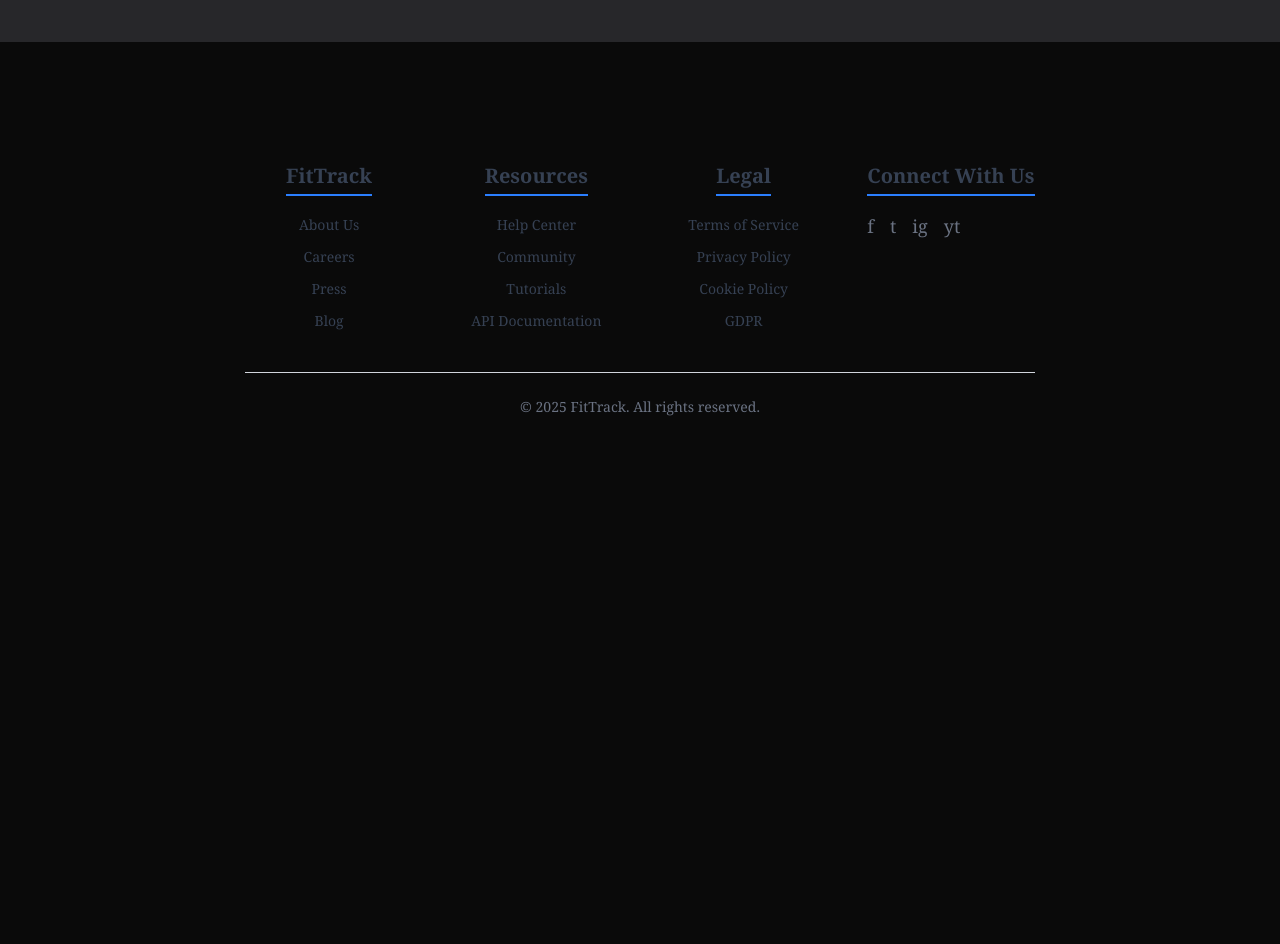
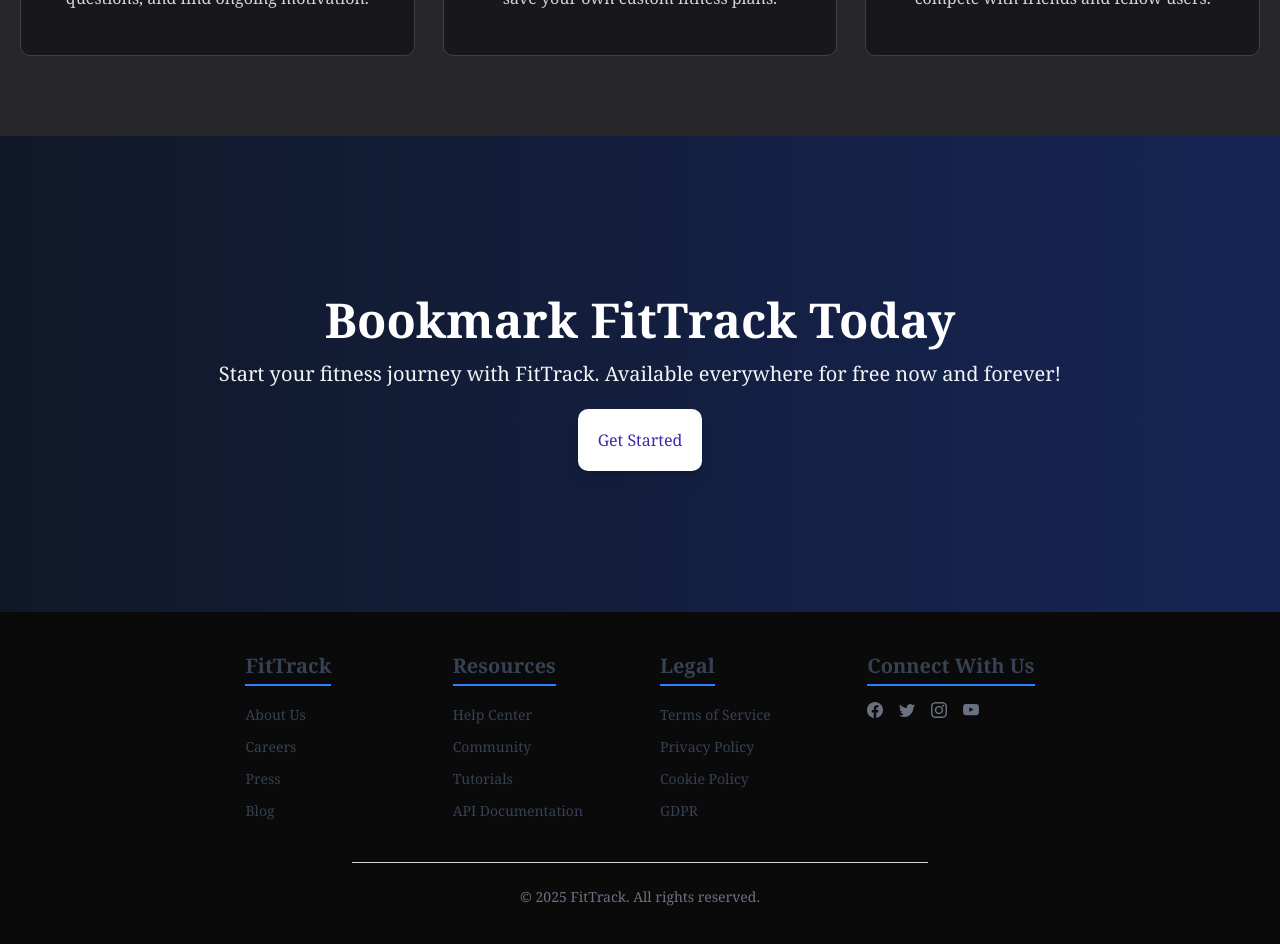
Before and after one commit to chongjie-6/FitTrack, a Next.js app: page / in a window 1280 px wide. Shown: the part 1360-2304 px from the top of the page. Before the commit the page ends 1817 px from the top, so only its background shows below. Built offline with nearby package versions, Linux system fonts and the light colour scheme.

Commit message:
make changes to formatting and add banner to landing page

```diff
--- a/src/app/globals.css
+++ b/src/app/globals.css
@@ -167,13 +167,16 @@
     @apply p-2 w-full border-2 rounded-xl
   }
   .demo_container{
-    @apply flex flex-col items-center justify-center mx-auto space-y-20 text-center
+    @apply flex flex-col items-center justify-center mx-auto text-center
   }
   .landing_grid{
     @apply grid auto-rows-fr grid-cols-1 md:grid-cols-2 xl:grid-cols-3 gap-7
   }
   .landing_card{
-    @apply text-balance space-y-3 overflow-auto h-full min-h-52 min-w-0 hover:shadow-xl hover:-translate-y-0.5 hover:scale-105 transition-all duration-75 bg-zinc-900 border border-zinc-700 rounded-lg p-4 hover:shadow-zinc-500
+    @apply text-balance space-y-3 h-full min-h-64 min-w-0 hover:shadow-xl hover:-translate-y-0.5 hover:scale-105 transition-all duration-75 bg-zinc-900 border border-zinc-700 rounded-lg p-4 hover:shadow-zinc-500
+  }
+  .landing_banner{
+    @apply text-balance space-y-6 bg-gradient-to-r from-gray-900 to-blue-950 items-center w-full text-center flex py-40
   }
 
 }
--- a/src/app/page.tsx
+++ b/src/app/page.tsx
@@ -2,6 +2,7 @@ import Footer from "@/components/ui/footer";
 import { Header } from "@/components/ui/header";
 import LandingPageDemo from "@/components/ui/landing_page_demo";
 import LandingGrid from "@/components/ui/landing_page_grid";
+import Link from "next/link";
 export default function LandingPage() {
   return (
     <>
@@ -17,8 +18,25 @@ export default function LandingPage() {
           </div>
         </section>
 
-        <Footer></Footer>
+        <div className="landing_banner">
+          <div className="mx-auto">
+            <h2 className="text-5xl font-bold text-white mb-4 ">
+              Bookmark FitTrack Today
+            </h2>
+            <p className="text-xl text-gray-100 mb-10">
+              Start your fitness journey with FitTrack. Available everywhere for
+              free now and forever!
+            </p>
+            <Link
+              href={"/register"}
+              className="bg-white text-indigo-800 hover:bg-indigo-100 font-medium p-5 h-full rounded-lg transition-all duration-300 shadow-lg"
+            >
+              Get Started
+            </Link>
+          </div>
+        </div>
       </div>
+      <Footer></Footer>
     </>
   );
 }
--- a/src/components/ui/footer.tsx
+++ b/src/components/ui/footer.tsx
@@ -2,8 +2,7 @@ import Link from "next/link";
 
 export default function Footer() {
   return (
-    <footer className="text-gray-700 py-10 px-4">
-      <div className="max-w-screen-xl mx-auto">
+    <footer className="text-gray-700 py-10 px-4 flex flex-col max-w-7xl mx-auto justify-center items-center">
       <div className="grid grid-cols-2 xl:grid-cols-4 gap-10">
         {/* FitTrack Column */}
         <div>
@@ -30,12 +29,8 @@ export default function Footer() {
             Resources
           </h3>
           <ul className="space-y-2">
-              {[
-                "Help Center",
-                "Community",
-                "Tutorials",
-                "API Documentation",
-              ].map((item, i) => (
+            {["Help Center", "Community", "Tutorials", "API Documentation"].map(
+              (item, i) => (
                 <li key={i}>
                   <Link
                     href="#"
@@ -44,7 +39,8 @@ export default function Footer() {
                     {item}
                   </Link>
                 </li>
-              ))}
+              )
+            )}
           </ul>
         </div>
 
@@ -79,25 +75,60 @@ export default function Footer() {
           </h3>
           <div className="flex gap-4 text-gray-500 text-lg">
             <Link href="#" className="hover:text-blue-500 transition-colors">
-                f
+              <svg
+                xmlns="http://www.w3.org/2000/svg"
+                width="16"
+                height="16"
+                fill="currentColor"
+                className="bi bi-facebook"
+                viewBox="0 0 16 16"
+              >
+                <path d="M16 8.049c0-4.446-3.582-8.05-8-8.05C3.58 0-.002 3.603-.002 8.05c0 4.017 2.926 7.347 6.75 7.951v-5.625h-2.03V8.05H6.75V6.275c0-2.017 1.195-3.131 3.022-3.131.876 0 1.791.157 1.791.157v1.98h-1.009c-.993 0-1.303.621-1.303 1.258v1.51h2.218l-.354 2.326H9.25V16c3.824-.604 6.75-3.934 6.75-7.951" />
+              </svg>
             </Link>
             <Link href="#" className="hover:text-blue-500 transition-colors">
-                t
+              <svg
+                xmlns="http://www.w3.org/2000/svg"
+                width="16"
+                height="16"
+                fill="currentColor"
+                className="bi bi-twitter"
+                viewBox="0 0 16 16"
+              >
+                <path d="M5.026 15c6.038 0 9.341-5.003 9.341-9.334q.002-.211-.006-.422A6.7 6.7 0 0 0 16 3.542a6.7 6.7 0 0 1-1.889.518 3.3 3.3 0 0 0 1.447-1.817 6.5 6.5 0 0 1-2.087.793A3.286 3.286 0 0 0 7.875 6.03a9.32 9.32 0 0 1-6.767-3.429 3.29 3.29 0 0 0 1.018 4.382A3.3 3.3 0 0 1 .64 6.575v.045a3.29 3.29 0 0 0 2.632 3.218 3.2 3.2 0 0 1-.865.115 3 3 0 0 1-.614-.057 3.28 3.28 0 0 0 3.067 2.277A6.6 6.6 0 0 1 .78 13.58a6 6 0 0 1-.78-.045A9.34 9.34 0 0 0 5.026 15" />
+              </svg>
             </Link>
             <Link href="#" className="hover:text-blue-500 transition-colors">
-                ig
+              <svg
+                xmlns="http://www.w3.org/2000/svg"
+                width="16"
+                height="16"
+                fill="currentColor"
+                className="bi bi-instagram"
+                viewBox="0 0 16 16"
+              >
+                <path d="M8 0C5.829 0 5.556.01 4.703.048 3.85.088 3.269.222 2.76.42a3.9 3.9 0 0 0-1.417.923A3.9 3.9 0 0 0 .42 2.76C.222 3.268.087 3.85.048 4.7.01 5.555 0 5.827 0 8.001c0 2.172.01 2.444.048 3.297.04.852.174 1.433.372 1.942.205.526.478.972.923 1.417.444.445.89.719 1.416.923.51.198 1.09.333 1.942.372C5.555 15.99 5.827 16 8 16s2.444-.01 3.298-.048c.851-.04 1.434-.174 1.943-.372a3.9 3.9 0 0 0 1.416-.923c.445-.445.718-.891.923-1.417.197-.509.332-1.09.372-1.942C15.99 10.445 16 10.173 16 8s-.01-2.445-.048-3.299c-.04-.851-.175-1.433-.372-1.941a3.9 3.9 0 0 0-.923-1.417A3.9 3.9 0 0 0 13.24.42c-.51-.198-1.092-.333-1.943-.372C10.443.01 10.172 0 7.998 0zm-.717 1.442h.718c2.136 0 2.389.007 3.232.046.78.035 1.204.166 1.486.275.373.145.64.319.92.599s.453.546.598.92c.11.281.24.705.275 1.485.039.843.047 1.096.047 3.231s-.008 2.389-.047 3.232c-.035.78-.166 1.203-.275 1.485a2.5 2.5 0 0 1-.599.919c-.28.28-.546.453-.92.598-.28.11-.704.24-1.485.276-.843.038-1.096.047-3.232.047s-2.39-.009-3.233-.047c-.78-.036-1.203-.166-1.485-.276a2.5 2.5 0 0 1-.92-.598 2.5 2.5 0 0 1-.6-.92c-.109-.281-.24-.705-.275-1.485-.038-.843-.046-1.096-.046-3.233s.008-2.388.046-3.231c.036-.78.166-1.204.276-1.486.145-.373.319-.64.599-.92s.546-.453.92-.598c.282-.11.705-.24 1.485-.276.738-.034 1.024-.044 2.515-.045zm4.988 1.328a.96.96 0 1 0 0 1.92.96.96 0 0 0 0-1.92m-4.27 1.122a4.109 4.109 0 1 0 0 8.217 4.109 4.109 0 0 0 0-8.217m0 1.441a2.667 2.667 0 1 1 0 5.334 2.667 2.667 0 0 1 0-5.334" />
+              </svg>
             </Link>
             <Link href="#" className="hover:text-blue-500 transition-colors">
-                yt
+              <svg
+                xmlns="http://www.w3.org/2000/svg"
+                width="16"
+                height="16"
+                fill="currentColor"
+                className="bi bi-youtube"
+                viewBox="0 0 16 16"
+              >
+                <path d="M8.051 1.999h.089c.822.003 4.987.033 6.11.335a2.01 2.01 0 0 1 1.415 1.42c.101.38.172.883.22 1.402l.01.104.022.26.008.104c.065.914.073 1.77.074 1.957v.075c-.001.194-.01 1.108-.082 2.06l-.008.105-.009.104c-.05.572-.124 1.14-.235 1.558a2.01 2.01 0 0 1-1.415 1.42c-1.16.312-5.569.334-6.18.335h-.142c-.309 0-1.587-.006-2.927-.052l-.17-.006-.087-.004-.171-.007-.171-.007c-1.11-.049-2.167-.128-2.654-.26a2.01 2.01 0 0 1-1.415-1.419c-.111-.417-.185-.986-.235-1.558L.09 9.82l-.008-.104A31 31 0 0 1 0 7.68v-.123c.002-.215.01-.958.064-1.778l.007-.103.003-.052.008-.104.022-.26.01-.104c.048-.519.119-1.023.22-1.402a2.01 2.01 0 0 1 1.415-1.42c.487-.13 1.544-.21 2.654-.26l.17-.007.172-.006.086-.003.171-.007A100 100 0 0 1 7.858 2zM6.4 5.209v4.818l4.157-2.408z" />
+              </svg>
             </Link>
           </div>
         </div>
       </div>
 
       {/* Footer Bottom */}
-        <div className="mt-10 pt-6 border-t border-gray-300 text-center text-sm text-gray-500">
+      <div className="mt-10 pt-6 border-t border-gray-300 text-center text-sm text-gray-500 w-full max-w-xl">
         &copy; 2025 FitTrack. All rights reserved.
-        </div>
       </div>
     </footer>
   );
--- a/src/components/ui/header.tsx
+++ b/src/components/ui/header.tsx
@@ -2,15 +2,20 @@ import Link from "next/link";
 import React from "react";
 
 export function Header() {
-  return <header className="top-0 left-0 right-0 bg-gray-300 shadow-md z-50 border-b-2 ">
+  return (
+    <header className="sm:fixed top-0 left-0 right-0 bg-gray-300 shadow-md z-50 border-b-2 opacity-100 sm:opacity-97">
       <nav className="flex items-center justify-around h-16 sm:h-20">
         <p className="text-xl sm:text-3xl font-bold">
           <span className="text-blue-600">Fit</span>
           <span className="text-red-600">Track</span>
         </p>
-          <Link href={"/login"} className="btn p-3 border-2 bg-blue-200 rounded-full">
+        <Link
+          href={"/login"}
+          className="btn p-3 border-2 bg-blue-200 rounded-full"
+        >
           Login
         </Link>
       </nav>
-      </header>;
+    </header>
+  );
 }
--- a/src/components/ui/landing_card.tsx
+++ b/src/components/ui/landing_card.tsx
@@ -8,7 +8,7 @@ export default function LandingCard({
   icon: string;
 }) {
   return (
-    <div className="landing_card">
+    <div className="landing_card flex flex-col justify-center">
       <p className="text-3xl">{icon}</p>
       <h3 className="text-2xl font-bold">{title}</h3>
       <p className="text-gray-300">{description}</p>
--- a/src/components/ui/landing_page_demo.tsx
+++ b/src/components/ui/landing_page_demo.tsx
@@ -4,7 +4,7 @@ import Link from 'next/link';
 
 export default function LandingPageDemo() {
   return (
-    <section className="text-white flex flex-col md:flex-row mt-20 max-w-7xl justify-start items-start px-4">
+    <section className="text-white flex flex-col md:flex-row mt-20 max-w-7xl justify-start items-start px-4 py-20">
       <div className="space-y-5 text-center md:text-left md:w-1/2 mb-12 pr-5">
         <h1 className="font-extrabold text-4xl md:text-5xl">
           Track Your Fitness Journey Like Never Before
--- a/src/components/ui/landing_page_grid.tsx
+++ b/src/components/ui/landing_page_grid.tsx
@@ -45,7 +45,7 @@ const CARD_INFO = [
   },
 ];
 
-export default function   LandingGrid() {
+export default function LandingGrid() {
   return (
     <div className="landing_grid">
       {CARD_INFO.map((card) => (
```
Lines whose indentation alone changed are shown as unchanged.
